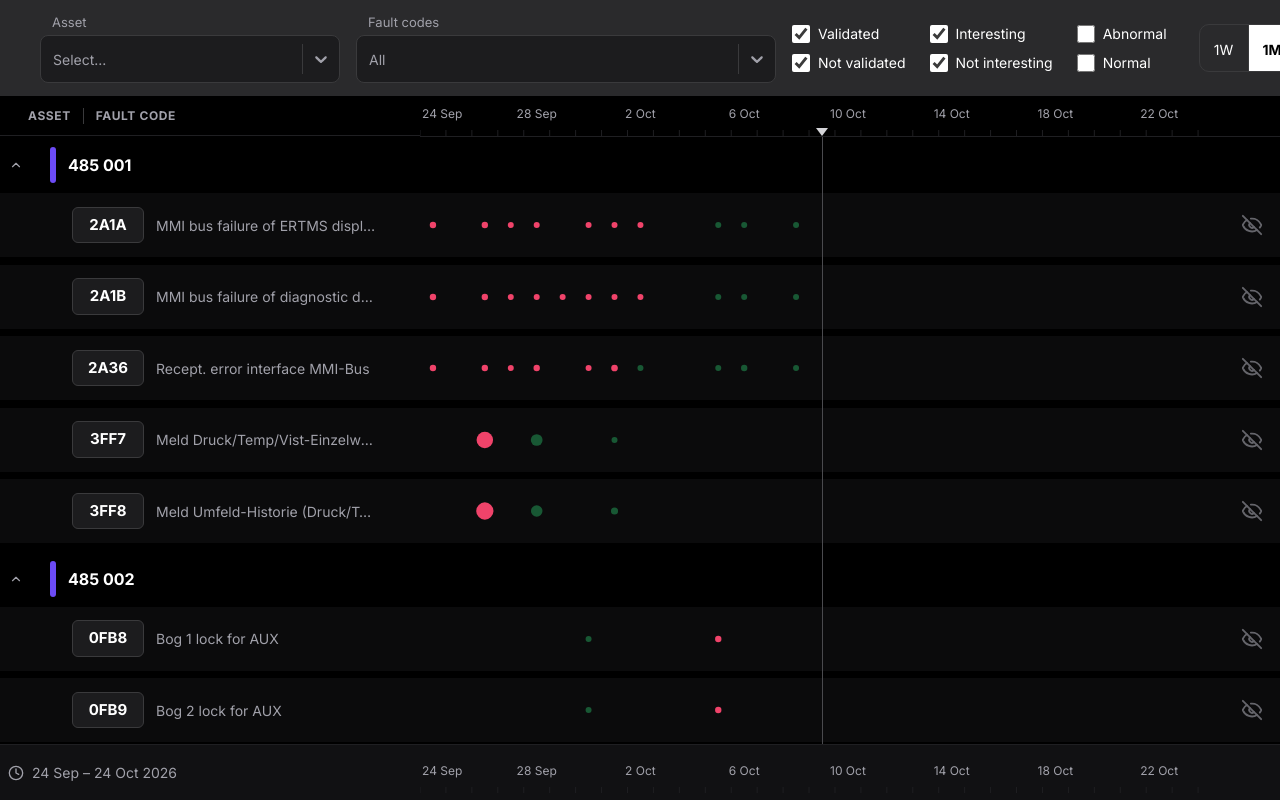
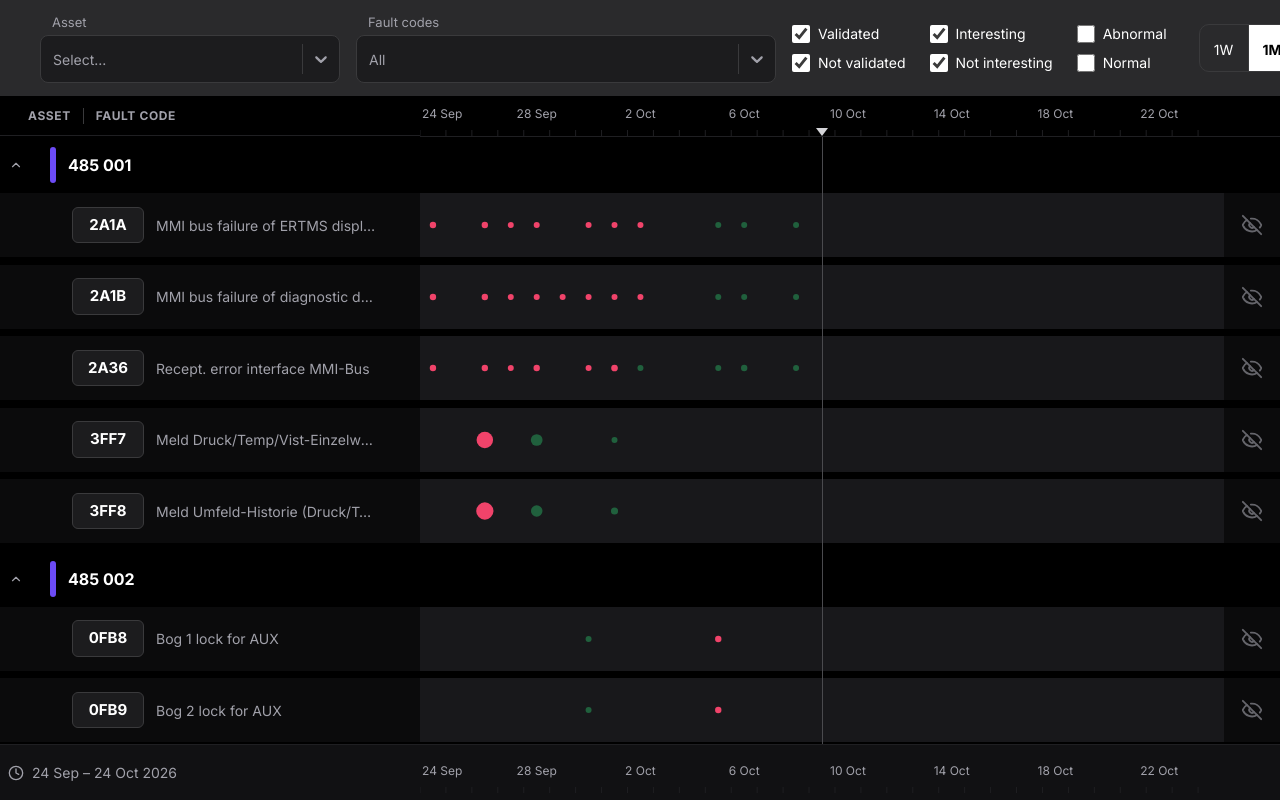
Before and after one commit to gknuts/faultcode-dashboard, a React (Vite) app: page / in a window 1280 px wide. Built offline with nearby package versions, Linux system fonts and the light colour scheme.

Commit message:
style(ui): update background color from #0B0B0C to #18181B

```diff
--- a/src/App.tsx
+++ b/src/App.tsx
@@ -579,7 +579,7 @@ export default function App() {
                       left: 0,
                       width: timelineWidth,
                       height: row.height,
-                      background: '#0B0B0C',
+                      background: '#18181B',
                       opacity: row.isHidden ? 0.35 : 1,
                     }}
                   >
```
